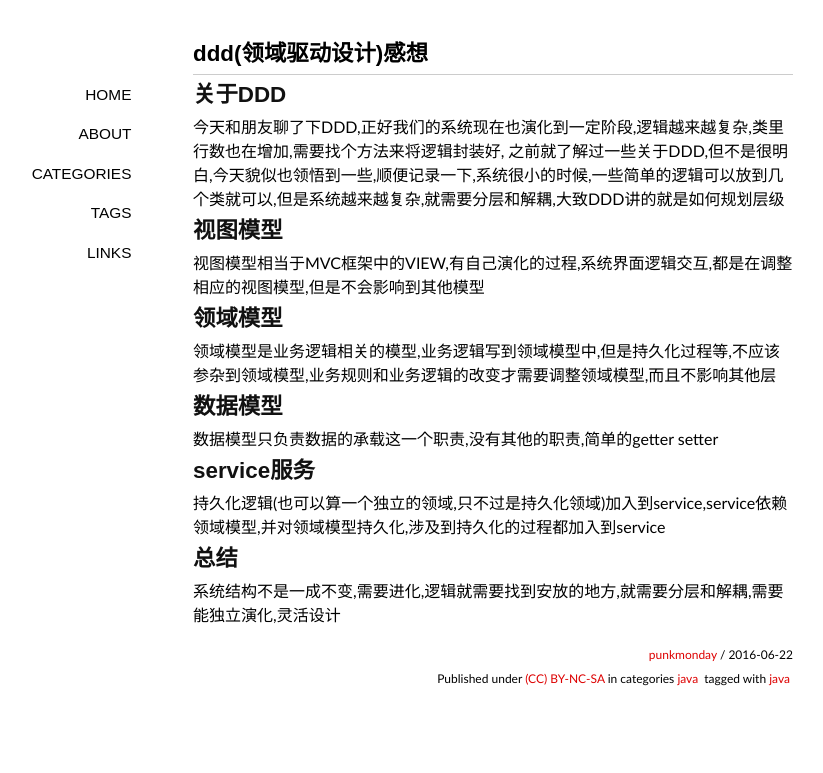
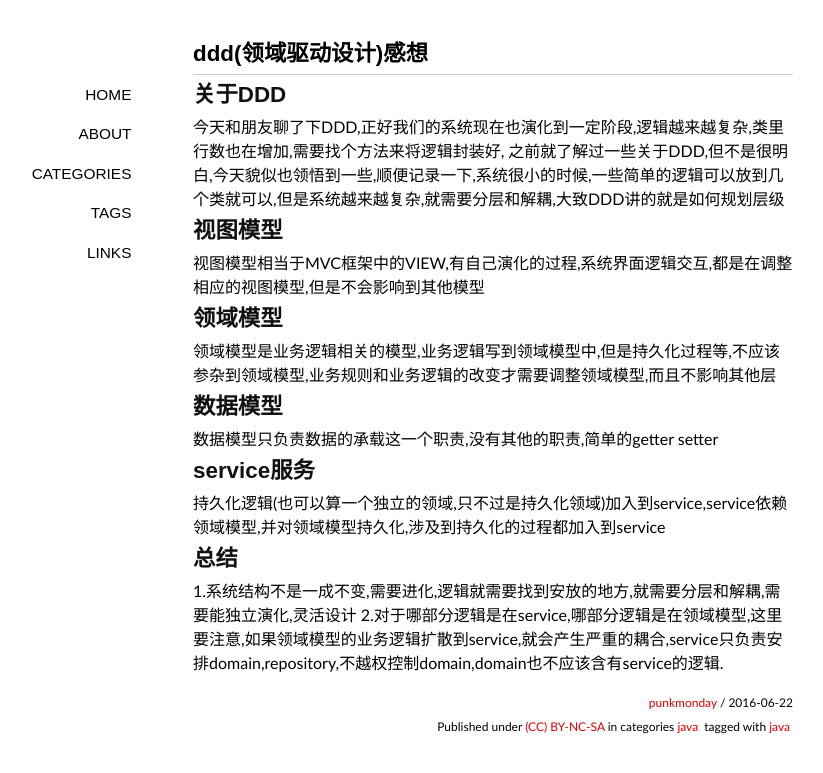
Before and after one commit to punkmonday/punkmonday.github.io, a Jekyll site: the page built from _posts/2016-06-22-ddd.md, in a window 1280 px wide. Shown: the top 773 px of the page, without its empty margins (147-970 px from the left). Built offline with Jekyll 4.4.1, drawn with Linux system fonts in a browser that asks for light colours; some web fonts are replaced; comment, search, counter and statistics services are not loaded.

Commit message:
Updated 2016-06-22-ddd.md

```diff
--- a/_posts/2016-06-22-ddd.md
+++ b/_posts/2016-06-22-ddd.md
@@ -31,4 +31,5 @@ tag:
 
 ## 总结
 
-系统结构不是一成不变,需要进化,逻辑就需要找到安放的地方,就需要分层和解耦,需要能独立演化,灵活设计
+1.系统结构不是一成不变,需要进化,逻辑就需要找到安放的地方,就需要分层和解耦,需要能独立演化,灵活设计
+2.对于哪部分逻辑是在service,哪部分逻辑是在领域模型,这里要注意,如果领域模型的业务逻辑扩散到service,就会产生严重的耦合,service只负责安排domain,repository,不越权控制domain,domain也不应该含有service的逻辑.
```
